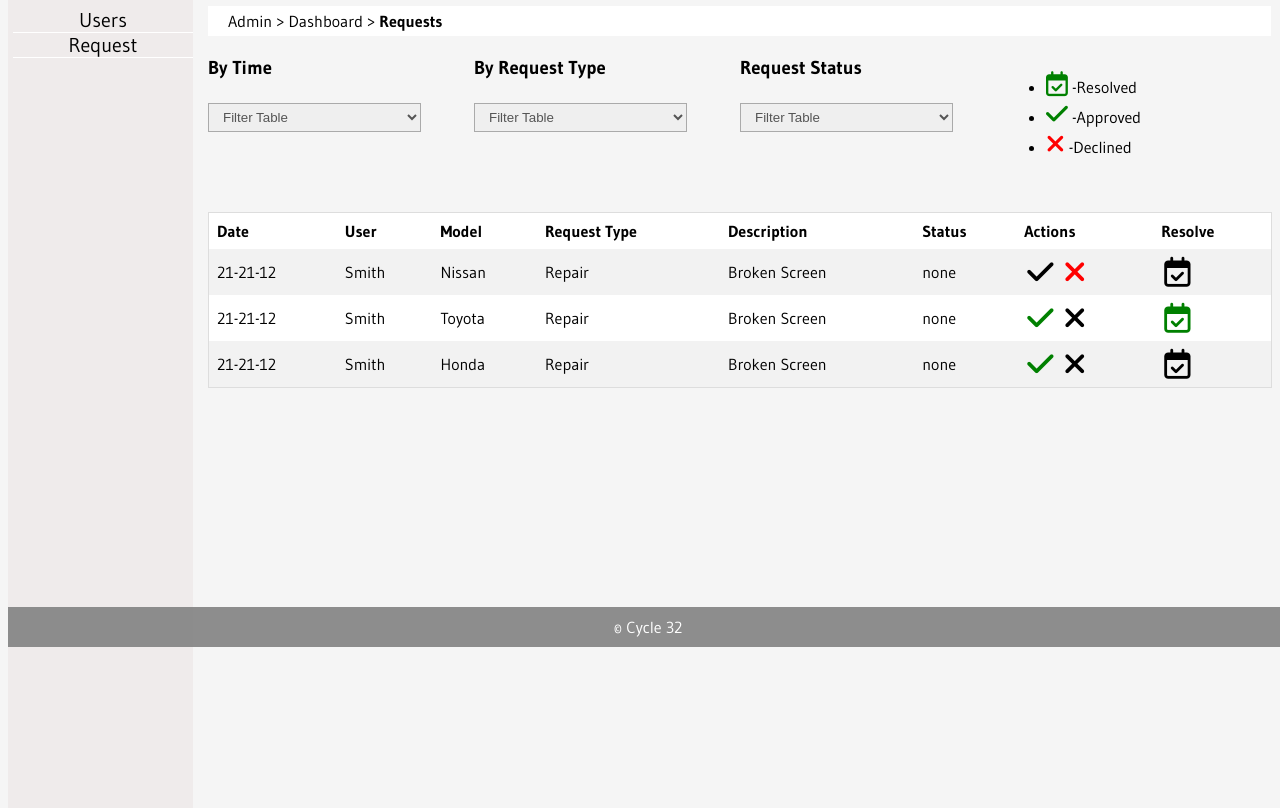
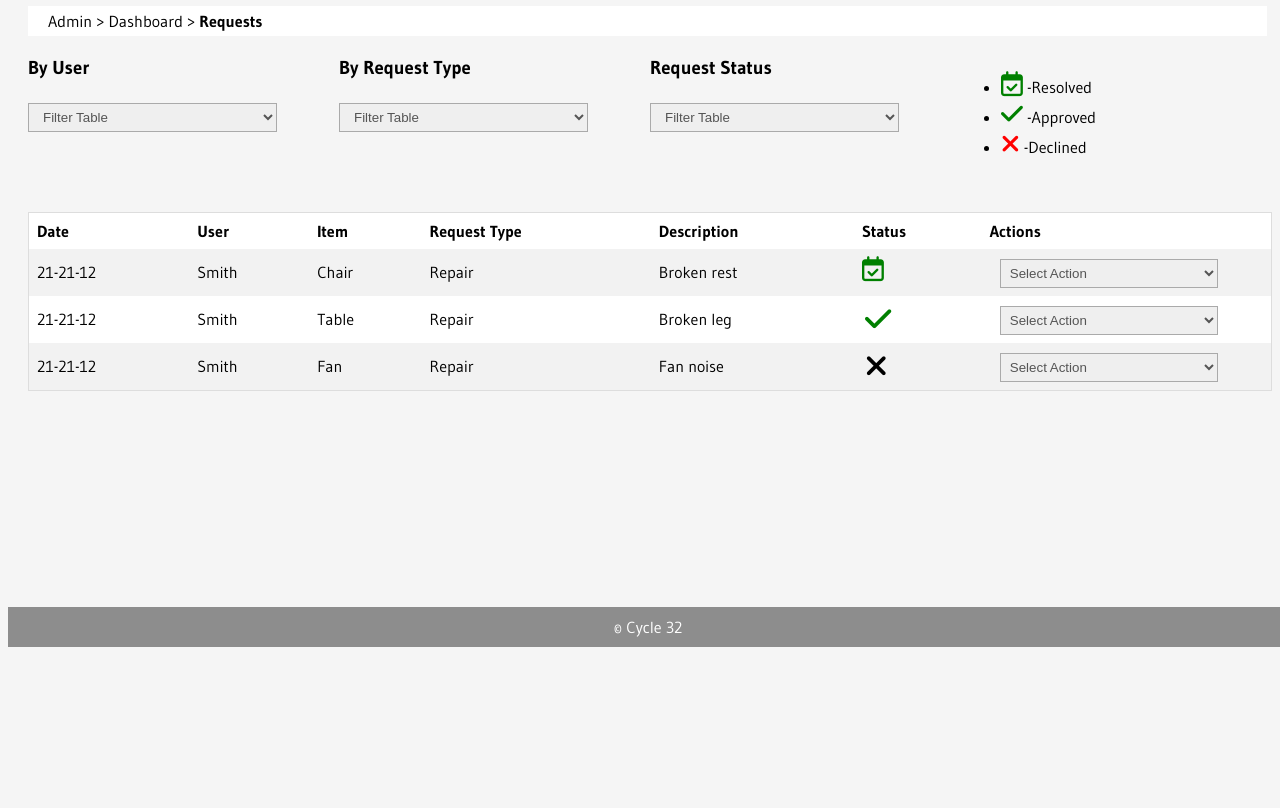
Before and after one commit to elpisuwa/maintenance-tracker, a plain HTML site: page UI/admin-dashboard.html in a window 1280 px wide. Shown: the part 153-961 px from the top of the page. After the commit the page ends 800 px from the top, so only its background shows below. Drawn offline with Linux system fonts and the light colour scheme.

Commit message:
implement changes on UI [Delivers #157782373]

```diff
--- a/UI/admin-dashboard.html
+++ b/UI/admin-dashboard.html
@@ -21,10 +21,13 @@
 
       </div></div>
       <a href="index.html"><img class="header__logo" src="img/logo.png"></a>
+      <div class="header__logo-text">
+      <h2>Maintenance Tracker</h2>
+    </div>
     </header>
 
 
-	<ul class="sidebar ptop-5 ">
+	<!-- <ul class="sidebar ptop-5 ">
 		<li>
 			<i class="fa fa-cloud"></i>
 			<a href="">Users</a>
@@ -35,7 +38,7 @@
 		</li>
 
 
-	</ul>
+	</ul> -->
 
 
   	<main class="admin-main ptop-3 black-text">
@@ -46,12 +49,12 @@
 
           <div class="col3 col-s filter">
             <form class="filter-form">
-          <h3 class="black-text mtop-0">By Time</h3>
+          <h3 class="black-text mtop-0">By User</h3>
             <select class="filter-select">
               <option>Filter Table</option>
-              <option>Today</option>
-              <option>Weekend</option>
-              <option>Month</option>
+              <option>Ade</option>
+              <option>Bola</option>
+              <option>Camara</option>
             </select>
             </form>
           </div>
@@ -96,54 +99,68 @@
             <tr>
               <th>Date</th>
               <th>User</th>
-              <th>Model</th>
+              <th>Item</th>
               <th>Request Type</th>
               <th>Description</th>
               <th>Status</th>
               <th>Actions</th>
-              <th>Resolve
+
 
             </tr>
             <tr>
               <td>21-21-12</td>
               <td>Smith</td>
-              <td>Nissan</td>
+              <td>Chair</td>
               <td>Repair</td>
-              <td>Broken Screen</td>
-              <td>none</td>
-              <td><i class=" status-icon  fa fa-check"></i>
-                  <i class="status-icon cancel-text fa fa-close"></i>
+              <td>Broken rest</td>
+              <td><i class="myh5 success-text fa fa-calendar-check-o"></i></td>
+              <td>
+                <select class="action-select">
+                  <option>Select Action</option>
+                  <option>Approve</option>
+                  <option>Decline</option>
+                  <option>Resolved</option>
+                </select>
 
               </td>
-              <td><i class="status-icon  fa fa-calendar-check-o"></i></td>
+
 
             </tr>
             <tr>
               <td>21-21-12</td>
               <td>Smith</td>
-              <td>Toyota</td>
+              <td>Table</td>
               <td>Repair</td>
-              <td>Broken Screen</td>
-              <td>none</td>
-              <td><i class=" status-icon success-text fa fa-check"><a href=""></a></i>
-                  <i class="status-icon c fa fa-close"></i>
+              <td>Broken leg</td>
+              <td><i class=" status-icon success-text fa fa-check"><a href=""></a></i></td>
+              <td>
+                  <select class="action-select">
+                  <option>Select Action</option>
+                  <option>Approve</option>
+                  <option>Decline</option>
+                  <option>Resolved</option>
+                </select>
 
               </td>
-              <td><i class="status-icon success-text fa fa-calendar-check-o"></i></td>
 
             </tr>
             <tr>
               <td>21-21-12</td>
               <td>Smith</td>
-              <td>Honda</td>
+              <td>Fan</td>
               <td>Repair</td>
-              <td>Broken Screen</td>
-              <td>none</td>
-              <td><i class=" status-icon success-text fa fa-check"></i>
-                  <i class="status-icon  fa fa-close"></i>
+              <td>Fan noise</td>
+              <td><i class="status-icon  fa fa-close"></i></td>
+              <td>
+                <select class="action-select">
+                  <option>Select Action</option>
+                  <option>Approve</option>
+                  <option>Decline</option>
+                  <option>Resolved</option>
+                </select>
+
 
               </td>
-              <td><i class="status-icon  fa fa-calendar-check-o"></i></td>
 
             </tr>
 
--- a/UI/css/style.css
+++ b/UI/css/style.css
@@ -359,6 +359,13 @@ order:3;
   width: 50px;
   height: 50px;
 }
+.header__logo-text{
+  position: absolute;
+  left: 80px;
+  top: 10px;
+
+
+}
 
 input[input=text]{
   width:100%;
@@ -391,14 +398,10 @@ font-size: 50px;
   border-radius: 1em;
   width: 150px;
   height: 150px;
-  -webkit-filter: grayscale(100%);
-    filter: grayscale(100%);
+  -webkit-filter: grayscale(10%);
+    filter: grayscale(10%);
 }
-.about-icon img:hover{
-  -webkit-filter: grayscale(0%);
-    filter: grayscale(0%);
 
-}
 @media screen and (max-width: 768px){
   .about-icon img{
   width: 200px;
@@ -648,8 +651,8 @@ input[type=text], input[type=password], input[type=email], .user-select, textare
   display: block;
   z-index: 0;
   width: 100%;
-  height:400px;
-  background-image: url('../img/home.jpg');
+  height:150px;
+  background-color: white;
   background-size: cover;
 }
 .reqdetails li:first-child{
@@ -690,13 +693,13 @@ font-weight: bold;
   .admin-main{
   position: relative;
 
-  padding-left: 200px;
+  padding-left: 20px;
   color: #f5f5f5;
   z-index: 0;
 }
 @media (max-width: 768px){
  .admin-main{
-  padding-left: 60px;
+  padding-left: 5px;
  }
 
 }
@@ -764,6 +767,14 @@ font-weight: bold;
 .filter{
 
 }
+.action-select{
+  margin: 2px 0px 0px 10px;
+    color: #555;
+    border: 1px solid #AAA;
+    padding: 5px 5px;
+    width: 80%;
+
+}
 @media (max-width: 768px){
 .filter-form{
   margin-bottom: 0px;
```
Also changed, not shown: UI/index.html (+6 -2 lines), UI/user-page.html (+6 -3 lines).
